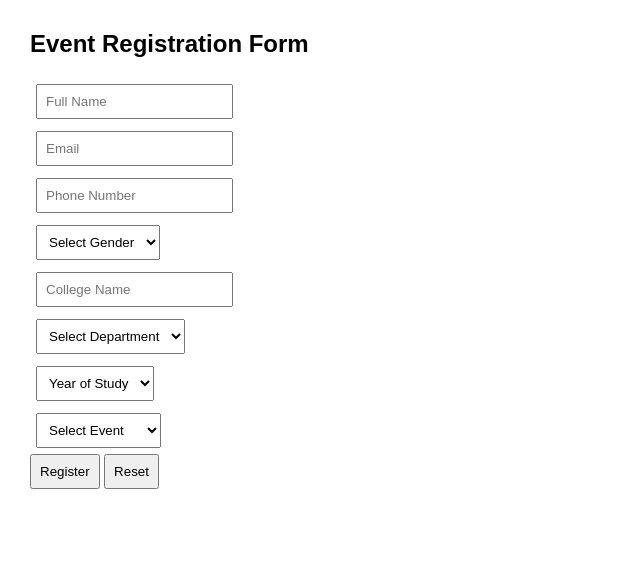
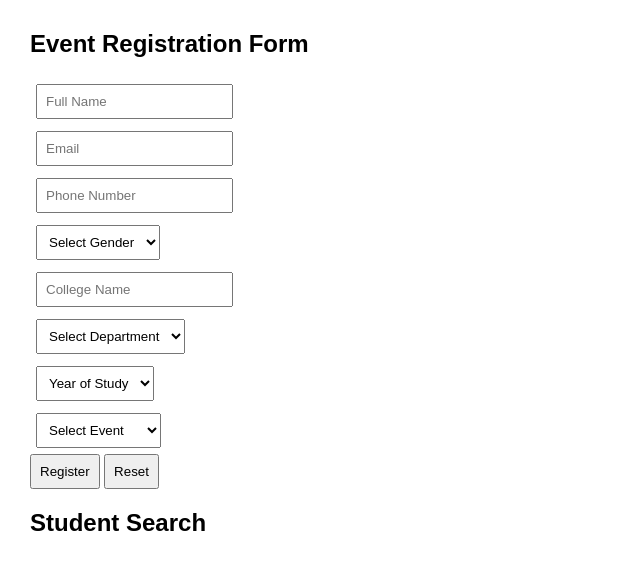
Before and after one commit to UVTanishq42/studentManagement, a plain HTML site: page index.html in a window 1280 px wide. Shown: the whole page, without its empty margins (0-640 px from the left). Drawn offline with Linux system fonts and the light colour scheme.

Commit message:
Add student search

```diff
--- a/index.html
+++ b/index.html
@@ -49,6 +49,7 @@ pattern="[0-9]{10}" required><br>
 
 <button type="submit">Register</button>
 <button type="reset">Reset</button>
+<h2>Student Search</h2>
 </form>
 
 <p id="result"></p>
```
